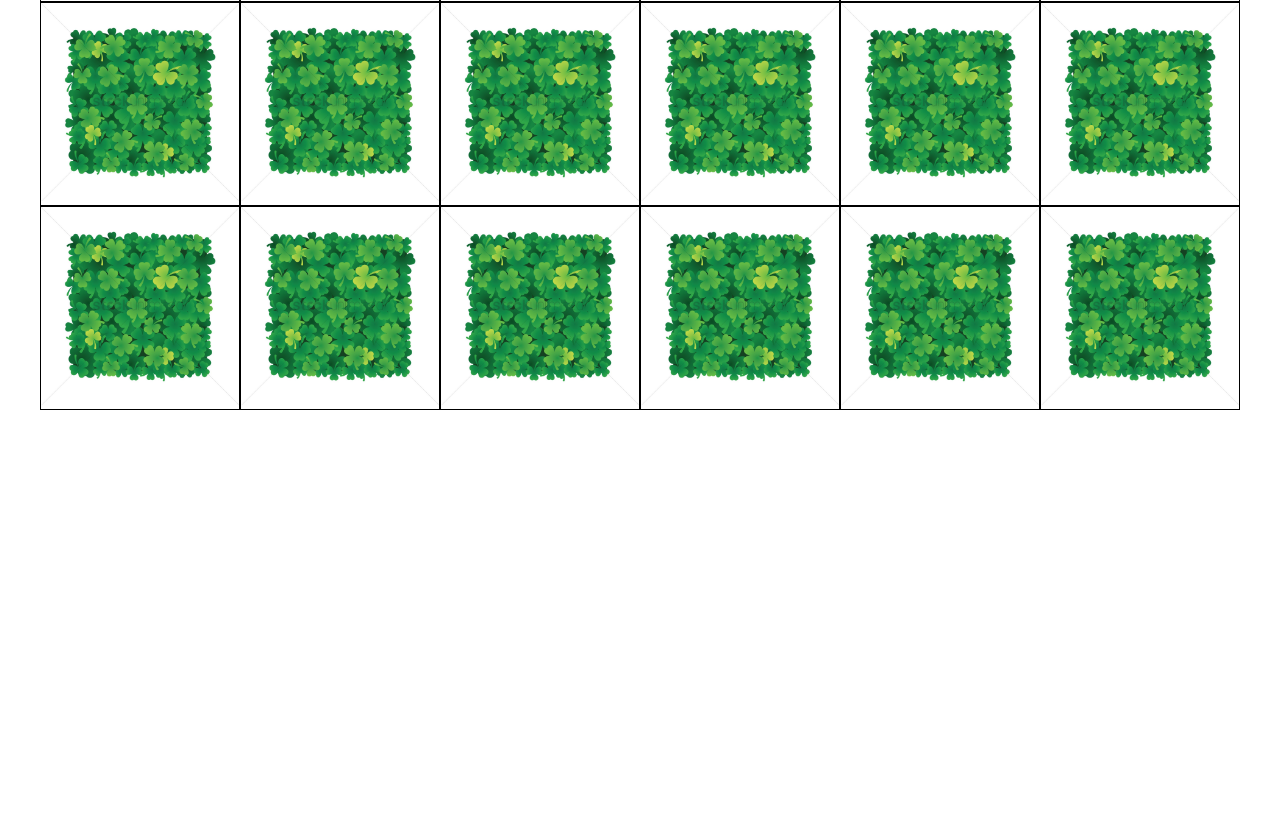
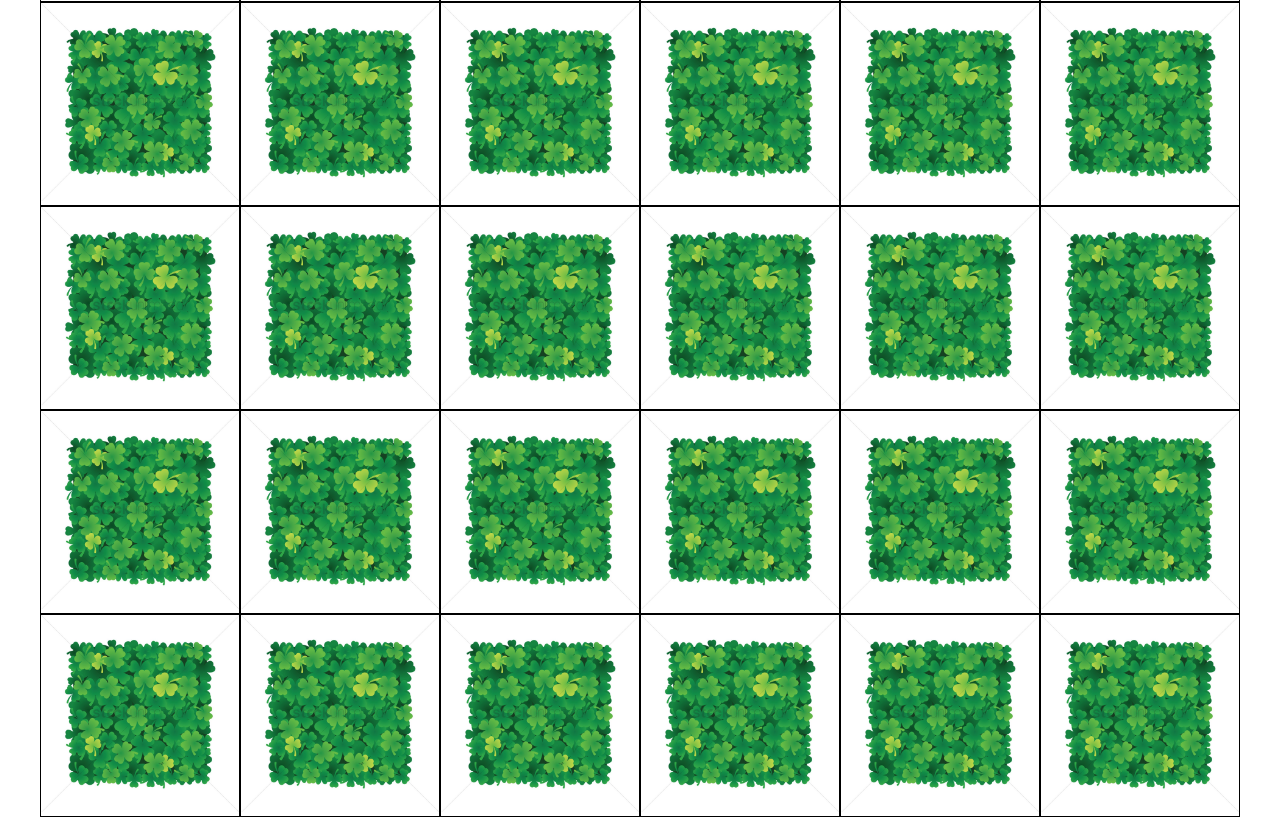
Before and after one commit to dawidkozakiewicz/myPage, a website: page responsive/index.html in a window 1280 px wide. Shown: the part 406-1223 px from the top of the page. Before the commit the page ends 816 px from the top, so only its background shows below. Drawn offline with Linux system fonts and the light colour scheme.

Commit message:
changing html

```diff
--- a/responsive/index.html
+++ b/responsive/index.html
@@ -42,5 +42,22 @@
         </div>
 
     </article>
+    <article class="container">
+        <div class="container_row">
+            <div class="container_item col-xl-2 col-l-3 col-m-4 col-s-6 col-xs-12"><img src="./images/square-shaped-of-leaves-clover_1991393.jpg" alt=""></div>
+            <div class="container_item col-xl-2 col-l-3 col-m-4 col-s-6 col-xs-12"><img src="./images/square-shaped-of-leaves-clover_1991393.jpg" alt=""></div>
+            <div class="container_item col-xl-2 col-l-3 col-m-4 col-s-6 col-xs-12"><img src="./images/square-shaped-of-leaves-clover_1991393.jpg" alt=""></div>
+            <div class="container_item col-xl-2 col-l-3 col-m-4 col-s-6 col-xs-12"><img src="./images/square-shaped-of-leaves-clover_1991393.jpg" alt=""></div>
+            <div class="container_item col-xl-2 col-l-3 col-m-4 col-s-6 col-xs-12"><img src="./images/square-shaped-of-leaves-clover_1991393.jpg" alt=""></div>
+            <div class="container_item col-xl-2 col-l-3 col-m-4 col-s-6 col-xs-12"><img src="./images/square-shaped-of-leaves-clover_1991393.jpg" alt=""></div>
+            <div class="container_item col-xl-2 col-l-3 col-m-4 col-s-6 col-xs-12"><img src="./images/square-shaped-of-leaves-clover_1991393.jpg" alt=""></div>
+            <div class="container_item col-xl-2 col-l-3 col-m-4 col-s-6 col-xs-12"><img src="./images/square-shaped-of-leaves-clover_1991393.jpg" alt=""></div>
+            <div class="container_item col-xl-2 col-l-3 col-m-4 col-s-6 col-xs-12"><img src="./images/square-shaped-of-leaves-clover_1991393.jpg" alt=""></div>
+            <div class="container_item col-xl-2 col-l-3 col-m-4 col-s-6 col-xs-12"><img src="./images/square-shaped-of-leaves-clover_1991393.jpg" alt=""></div>
+            <div class="container_item col-xl-2 col-l-3 col-m-4 col-s-6 col-xs-12"><img src="./images/square-shaped-of-leaves-clover_1991393.jpg" alt=""></div>
+            <div class="container_item col-xl-2 col-l-3 col-m-4 col-s-6 col-xs-12"><img src="./images/square-shaped-of-leaves-clover_1991393.jpg" alt=""></div>
+        </div>
+
+    </article>
 </body>
 </html>
```
